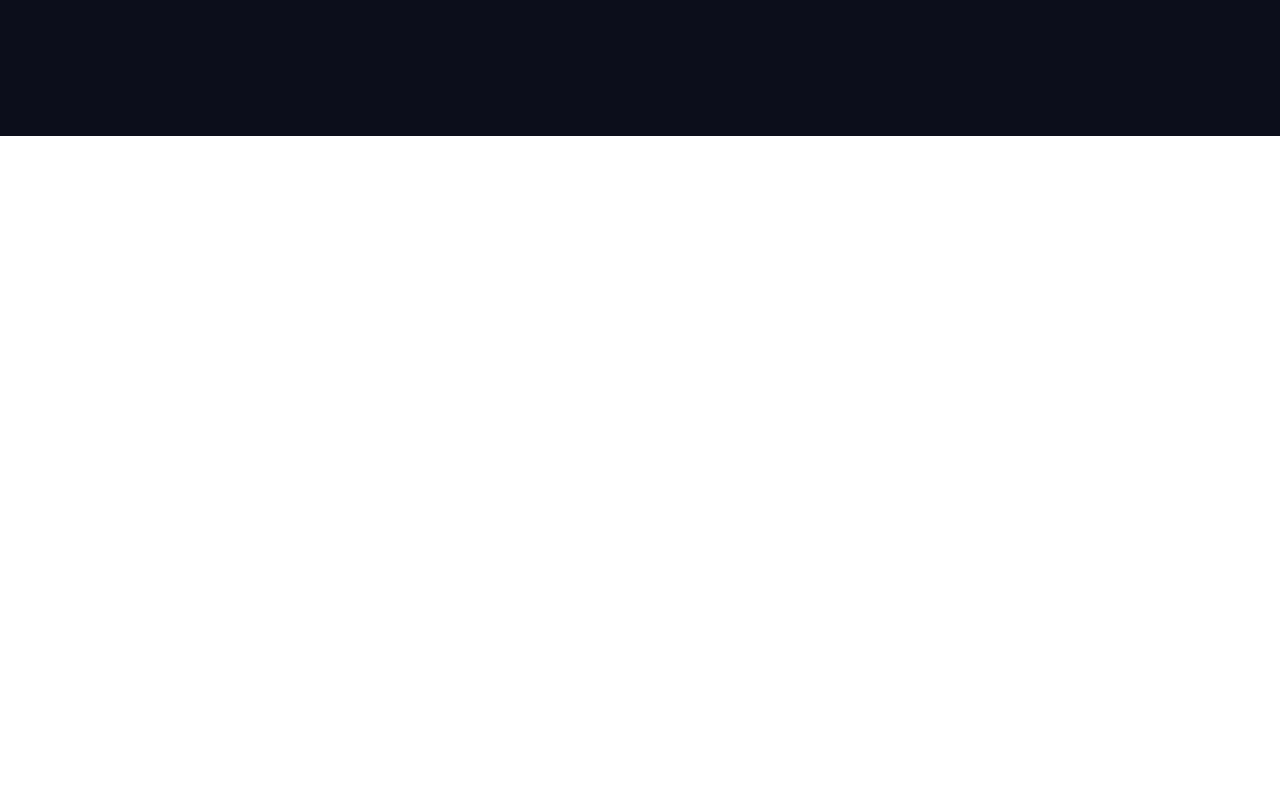
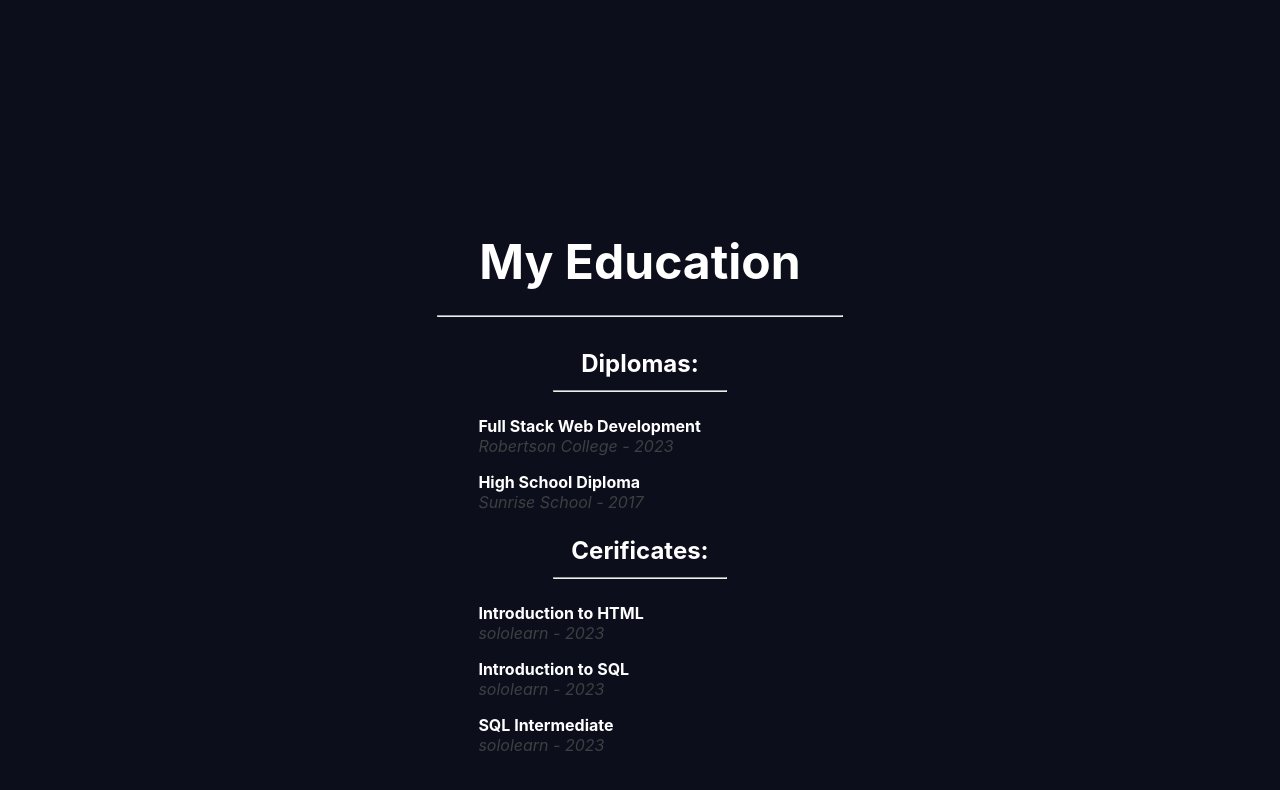
Before and after one commit to JasonR-White23/JasonPortfolio, a React (Create React App) app in the folder portfolio/: page / in a window 1280 px wide. Shown: the part 384-1174 px from the top of the page. Before the commit the page ends 800 px from the top, so only its background shows below. Built offline with nearby package versions, Linux system fonts and the light colour scheme.

Commit message:
Added content to the Education.jsx file. Added style to the Education.jsx file using the Education.css file

```diff
--- a/portfolio/src/components/Education/Education.css
+++ b/portfolio/src/components/Education/Education.css
@@ -0,0 +1,61 @@
+
+.education-wrapper {
+
+    color: #fff;
+    text-align: center;
+    padding: 5%;
+    background-color: #0c0e1b;
+    position: relative;
+
+}
+
+.education-title {
+
+    font-size: xxx-large;
+    color: #fff;
+    background-color: #0c0e1b;
+    position: relative;
+}
+
+.education-wrapper hr {
+
+    width: 35%;
+}
+
+.education-content {
+
+    display: block;
+    width: 50%;
+    margin: 0% 30%;
+    text-align: left;
+
+}
+
+.education-content ul {
+
+    display: block;
+    font-weight: bolder;
+    list-style: none;
+    text-align: left;
+    margin-left: 5%;
+}
+
+.education-content p {
+
+    color: #3f3f41;
+    font-style: italic;
+    font-weight: 400;
+    margin-top: 0%;
+}
+
+.education-content-title {
+
+    text-align: center;
+    font-size: x-large;
+
+}
+
+.education-content-title hr {
+
+    width: 15%;
+}
--- a/portfolio/src/components/Education/Education.jsx
+++ b/portfolio/src/components/Education/Education.jsx
@@ -0,0 +1,69 @@
+import React from 'react'
+import './Education.css'
+
+const Education = () => {
+  return (
+    <>
+      <div className="education-wrapper">
+
+          <h1 className="education-title">
+            My Education
+            <hr/>
+          </h1>
+
+          <h3 className="education-content-title">
+              Diplomas:
+              <hr/>
+          </h3>
+
+          <div className="education-content">
+            <ul>
+              <li>
+                Full Stack Web Development
+                <p>
+                  Robertson College - 2023
+                </p>
+              </li>
+              <li>
+                High School Diploma
+                <p>
+                  Sunrise School - 2017
+                </p>
+              </li>
+            </ul>
+          </div>
+
+            <h3 className="education-content-title">
+              Cerificates:
+              <hr/>
+            </h3>
+
+
+          <div className="education-content">
+            <ul>
+              <li>
+                Introduction to HTML
+                <p>
+                  sololearn - 2023
+                </p>
+              </li>
+              <li>
+                Introduction to SQL
+                <p>
+                  sololearn - 2023
+                </p>
+              </li>
+              <li>
+                SQL Intermediate
+                <p>
+                  sololearn - 2023
+                </p>
+              </li>
+            </ul>
+          </div>
+      </div>
+    </>
+  )
+}
+
+export default Education
--- a/portfolio/src/components/HomePage/HomePage.jsx
+++ b/portfolio/src/components/HomePage/HomePage.jsx
@@ -1,6 +1,7 @@
 import React from 'react'
 import Navbar from '../Navbar/Navbar'
 import AboutMe from '../AboutMe/AboutMe'
+import Education from '../Education/Education'
 
 
 const HomePage = () => {
@@ -8,7 +9,7 @@ const HomePage = () => {
     <>
       <Navbar />
       <AboutMe />
-
+      <Education />
     </>
   )
 }
```
